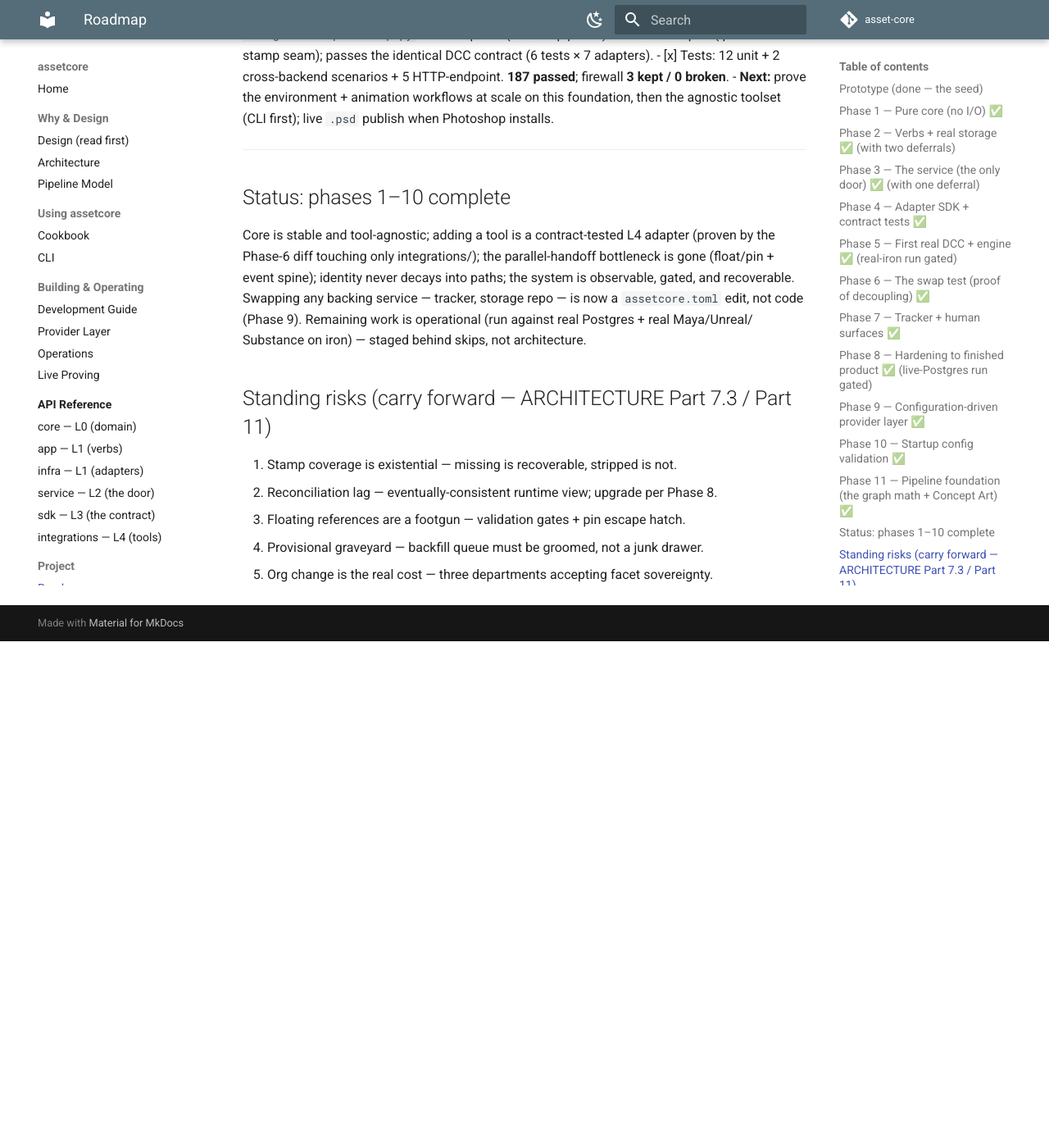
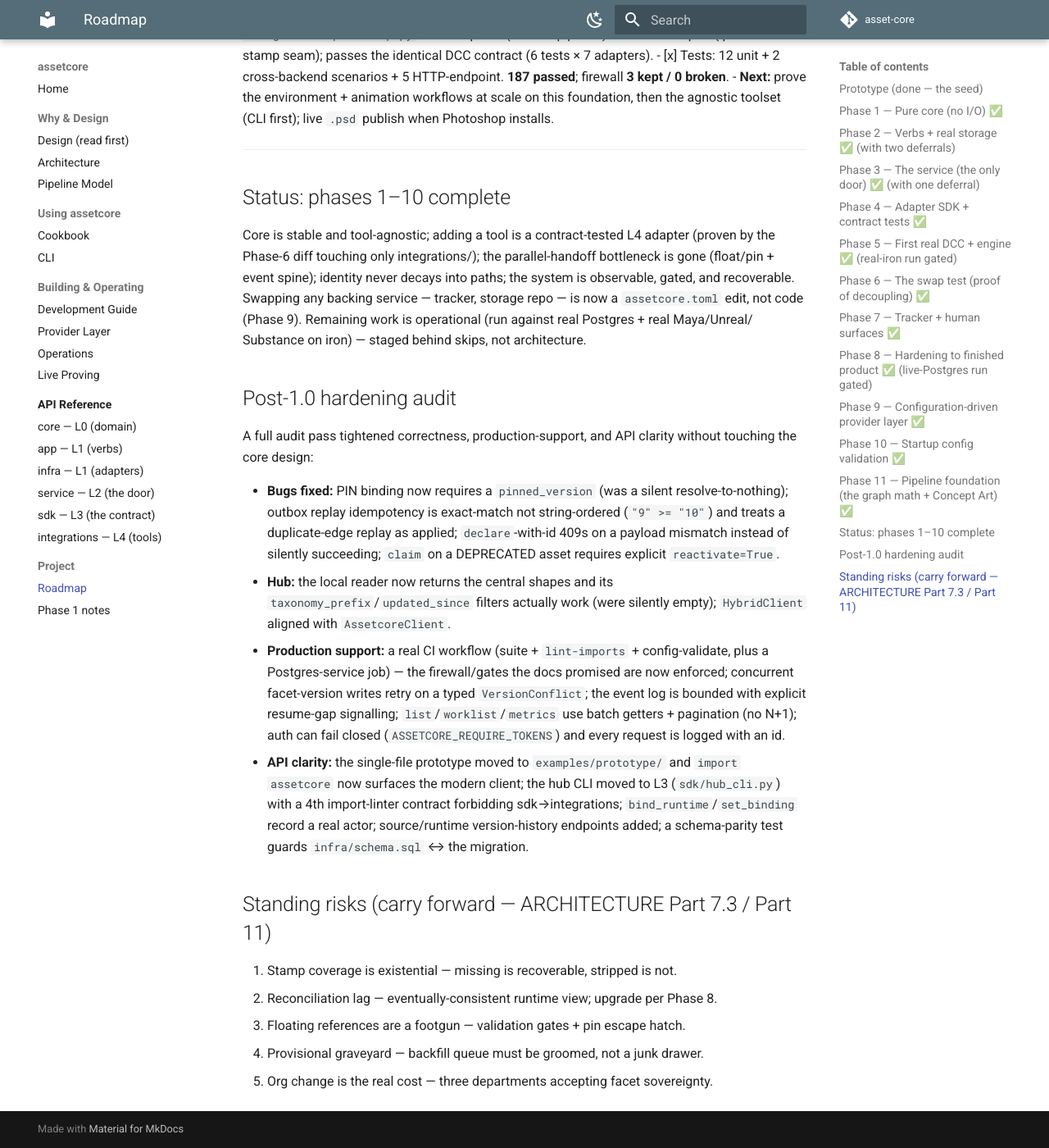
Before and after one commit to aaronbcarlisle/asset-core, an MkDocs documentation site: the page built from docs/ROADMAP.md, in a window 1280 px wide and 1400 px high, scrolled down 5636 px. Shown: the whole window at 82% size. Built offline with MkDocs 1.6.1 and Material for MkDocs 9.7.7, drawn with Linux system fonts in a browser that asks for light colours; comment, search, counter and statistics services are not loaded; before the commit the page ends 6418 px from its top, so only the background shows below that.

Commit message:
test+docs: schema-parity guard and truth-up the docs after the audit
Adds tests/integration/test_schema_parity.py asserting infra/schema.sql (repo
bootstrap) and the Alembic migration describe the same tables/columns, so they
can't drift silently. Docs truth-up: the firewall/suite are now genuinely
CI-enforced (OPERATIONS references the workflow, 4 contracts), the Phase-8 auth
claim is corrected to per-authority tokens + fail-closed (RBAC explicitly out of
scope), and ROADMAP records the post-1.0 hardening audit pass.

Co-authored-by: Aaron Carlisle <aaronbcarlisle@users.noreply.github.com>

```diff
--- a/docs/ROADMAP.md
+++ b/docs/ROADMAP.md
@@ -209,6 +209,31 @@ tracker, storage repo — is now a `assetcore.toml` edit, not code (Phase 9).
 Remaining work is operational (run against real Postgres + real Maya/Unreal/
 Substance on iron) — staged behind skips, not architecture.
 
+## Post-1.0 hardening audit
+
+A full audit pass tightened correctness, production-support, and API clarity
+without touching the core design:
+
+- **Bugs fixed:** PIN binding now requires a `pinned_version` (was a silent
+  resolve-to-nothing); outbox replay idempotency is exact-match not string-ordered
+  (`"9" >= "10"`) and treats a duplicate-edge replay as applied; `declare`-with-id
+  409s on a payload mismatch instead of silently succeeding; `claim` on a
+  DEPRECATED asset requires explicit `reactivate=True`.
+- **Hub:** the local reader now returns the central shapes and its
+  `taxonomy_prefix`/`updated_since` filters actually work (were silently empty);
+  `HybridClient` aligned with `AssetcoreClient`.
+- **Production support:** a real CI workflow (suite + `lint-imports` +
+  config-validate, plus a Postgres-service job) — the firewall/gates the docs
+  promised are now enforced; concurrent facet-version writes retry on a typed
+  `VersionConflict`; the event log is bounded with explicit resume-gap signalling;
+  `list`/`worklist`/`metrics` use batch getters + pagination (no N+1); auth can
+  fail closed (`ASSETCORE_REQUIRE_TOKENS`) and every request is logged with an id.
+- **API clarity:** the single-file prototype moved to `examples/prototype/` and
+  `import assetcore` now surfaces the modern client; the hub CLI moved to L3
+  (`sdk/hub_cli.py`) with a 4th import-linter contract forbidding sdk→integrations;
+  `bind_runtime`/`set_binding` record a real actor; source/runtime version-history
+  endpoints added; a schema-parity test guards `infra/schema.sql` ↔ the migration.
+
 ## Standing risks (carry forward — ARCHITECTURE Part 7.3 / Part 11)
 
 1. Stamp coverage is existential — missing is recoverable, stripped is not.
```
Also changed, not shown: docs/ARCHITECTURE.md (+8 -5 lines), docs/OPERATIONS.md (+9 -7 lines), 1 other file.
